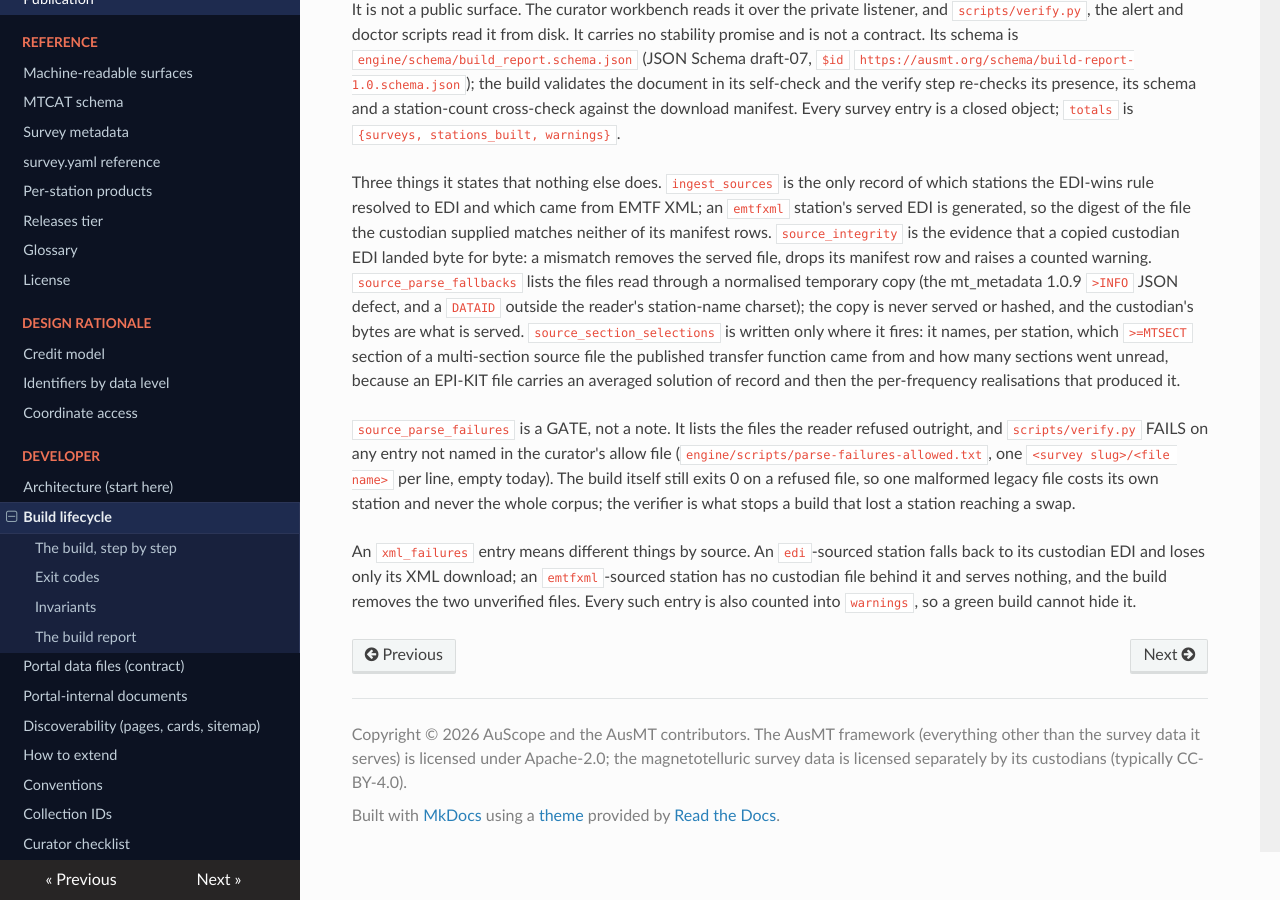
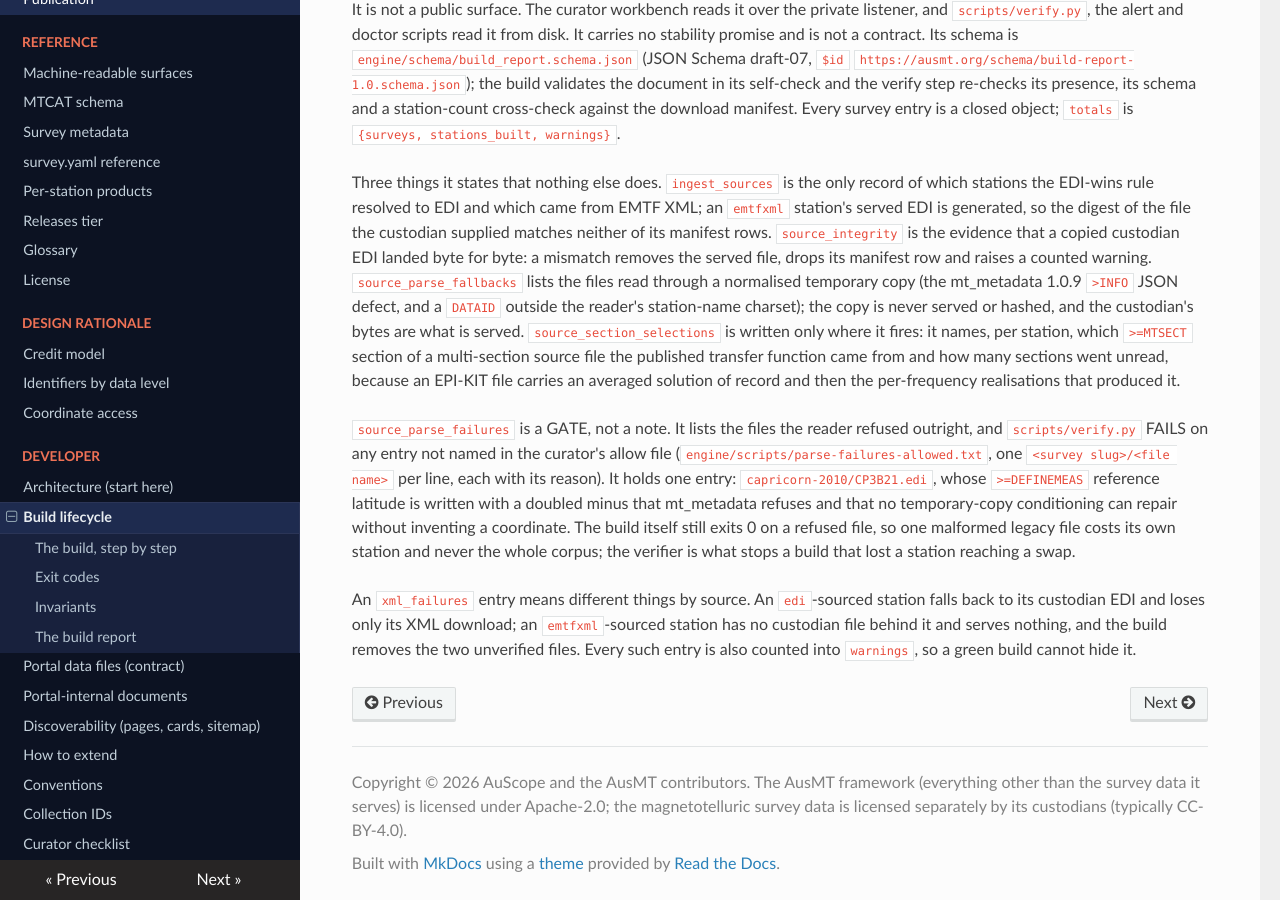
Before and after one commit to bvkay/ausmt, an MkDocs documentation site: the page built from docs/docs/developer/build-lifecycle.md, in a window 1280 px wide and 900 px high, scrolled down 2864 px. Built offline with MkDocs 1.6.1, drawn with Linux system fonts in a browser that asks for light colours; nearby versions of some CDN libraries.

Commit message:
Record the one station the corpus has already given up on
The new deploy gate was written on the belief that the allow file would ship
empty because the corpus refuses nothing. Measuring it says otherwise: a full
build of all 55 packages on origin/main records ONE source_parse_failure,
capricorn-2010's CP3B21.edi, whose >=DEFINEMEAS reference latitude is written
"--26.0322667". mt_metadata's position validator refuses the doubled minus,
which is the same file test_edi_preflight has named as the selected corpus's
one non-read since 2026-08-09. The HEAD carries the coordinate correctly, so
the file is one character from readable, but the character is the custodian's
and AusMT does not edit source bytes; nothing conditioned on a temporary copy
can repair a malformed number without inventing the value.

So the entry goes in the allow file, with its reason, and the gate goes green
on the corpus as it stands. Shipping the file empty would have red the verify
step of the very next `make rebuild-data`, on a condition that predates this
lane by a month, and the operator would have learned to route around the gate
with --allow-parse-failures on its first day.

The test that pinned the file empty now pins this one entry instead, and says
what it is for: a second line is a station the corpus stopped publishing, and
whoever adds it has to come here and say so.

```diff
--- a/docs/docs/developer/build-lifecycle.md
+++ b/docs/docs/developer/build-lifecycle.md
@@ -148,7 +148,10 @@ solution of record and then the per-frequency realisations that produced it.
 
 `source_parse_failures` is a GATE, not a note. It lists the files the reader refused outright, and
 `scripts/verify.py` FAILS on any entry not named in the curator's allow file
-(`engine/scripts/parse-failures-allowed.txt`, one `<survey slug>/<file name>` per line, empty today).
+(`engine/scripts/parse-failures-allowed.txt`, one `<survey slug>/<file name>` per line, each with
+its reason). It holds one entry: `capricorn-2010/CP3B21.edi`, whose `>=DEFINEMEAS` reference latitude
+is written with a doubled minus that mt_metadata refuses and that no temporary-copy conditioning can
+repair without inventing a coordinate.
 The build itself still exits 0 on a refused file, so one malformed legacy file costs its own station
 and never the whole corpus; the verifier is what stops a build that lost a station reaching a swap.
 
```
Also changed, not shown: deploy/README.md, 2 other files.
